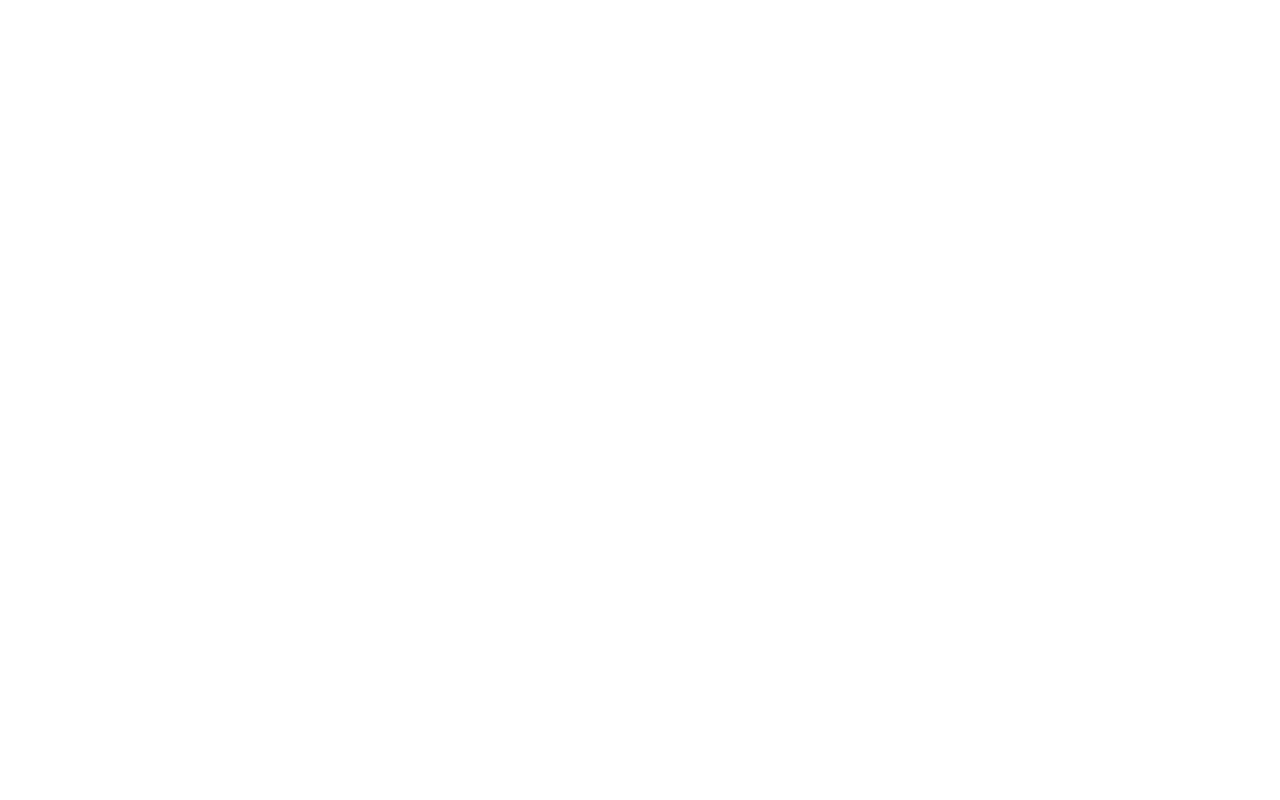
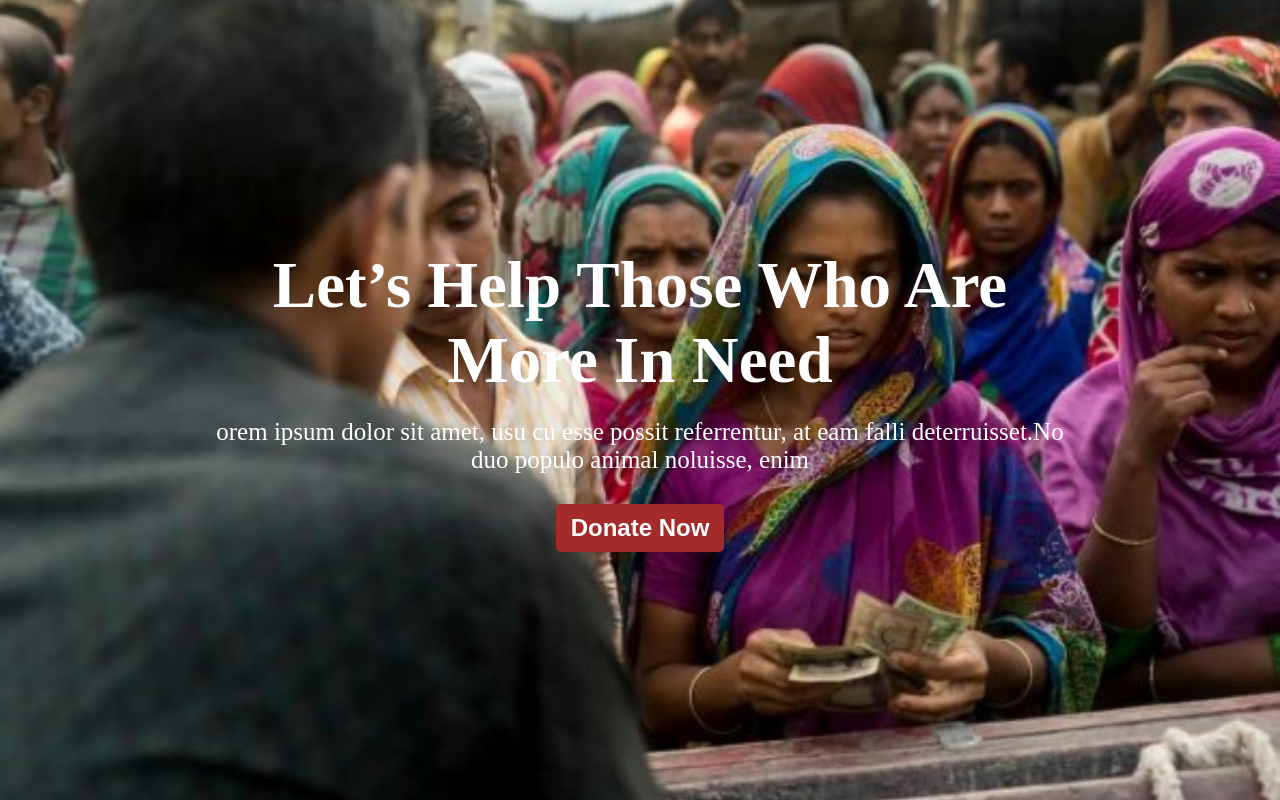
Before and after one commit to marsrian/donate-website, a plain HTML site: page index.html in a window 1280 px wide. Drawn offline with Linux system fonts and the light colour scheme.

Commit message:
header added

```diff
--- a/index.html
+++ b/index.html
@@ -5,8 +5,15 @@
     <meta http-equiv="X-UA-Compatible" content="IE=edge">
     <meta name="viewport" content="width=device-width, initial-scale=1.0">
     <title>Donate Website</title>
+    <link rel="stylesheet" href="styles/donate.css">
 </head>
 <body>
-
+    <header class="header">
+        <!-- <div class='header-function'> -->
+            <h1 class='header-title'>Let’s Help Those Who Are More In Need</h1>
+            <p class='header-description'>orem ipsum dolor sit amet, usu cu esse possit referrentur, at eam falli deterruisset.No duo populo animal noluisse, enim</p>
+            <button class="btn-primary">Donate Now</button>
+        <!-- </div> -->
+    </header>
 </body>
 </html>
--- a/styles/donate.css
+++ b/styles/donate.css
@@ -0,0 +1,44 @@
+*{
+    margin: 0;
+    box-sizing: border-box;
+}
+/* Header */
+.header {
+    background-image: url(../assets/images/donation1.jpg);
+    background-repeat: no-repeat;
+    background-size: cover;
+    background-position: center;
+}
+header {
+    /* text-align: center; */
+    height: 100vh;
+    display: flex;
+    flex-direction: column;
+    align-items: center;
+    justify-content: center;
+    padding: 0px 200px;
+}
+.header-title {
+    color: #fff;
+    font-size: 65px;
+    font-weight: 700;
+    margin-bottom: 20px;
+    text-align: center;
+}
+.header-description {
+    color: #fff;
+    font-size: 25px;
+    margin-bottom: 30px;
+    text-align: center;
+    text-align: center;
+}
+.btn-primary {
+    color: #fff;
+    background: brown;
+    border-radius: 5px;
+    font-weight: 700;
+    font-size: 24px;
+    text-align: center;
+    padding: 10px 15px;
+    border: none;
+}
```
